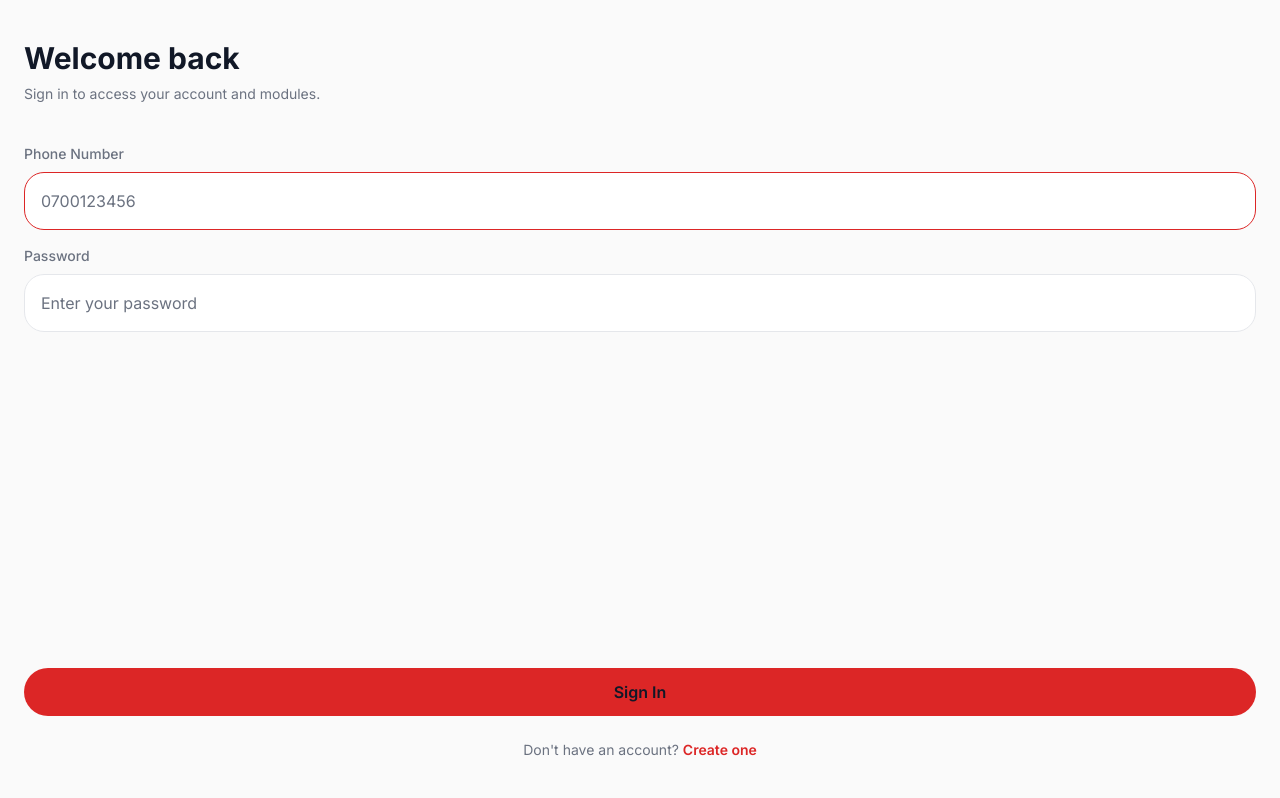
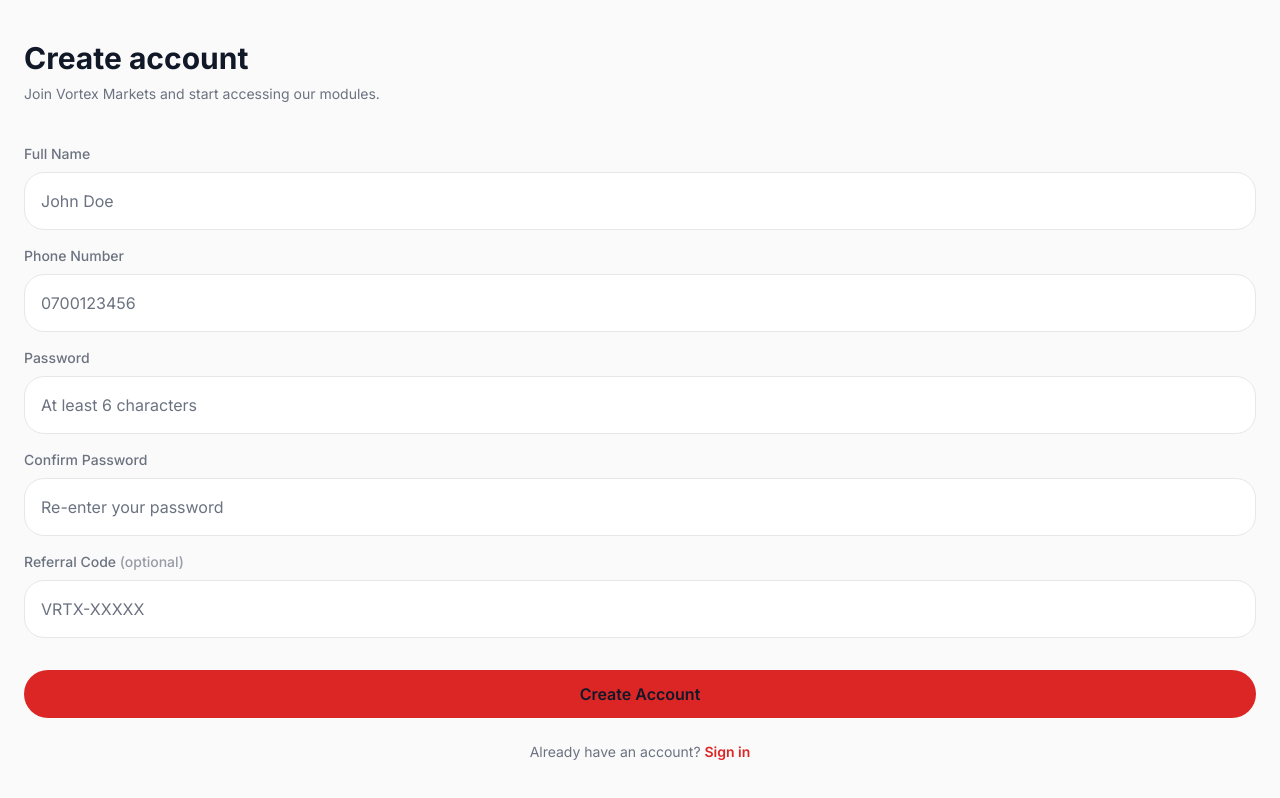
Before and after one commit to paercy32-eng/Vortex-Markets, a Next.js app: page /login in a window 1280 px wide. Shown: the top 798 px of the page. Built offline with nearby package versions, Linux system fonts and the light colour scheme.

Commit message:
Update page.tsx

```diff
--- a/app/(auth)/login/page.tsx
+++ b/app/(auth)/login/page.tsx
@@ -1,22 +1,28 @@
 'use client';
 
-import { useState, Suspense } from 'react';
+import { useState, useEffect, Suspense } from 'react';
 import { useSearchParams } from 'next/navigation';
 import Link from 'next/link';
 
-function LoginForm() {
+function RegisterForm() {
   const searchParams = useSearchParams();
   const error = searchParams.get('error');
+  const [referralCode, setReferralCode] = useState('');
   const [submitting, setSubmitting] = useState(false);
+
+  useEffect(() => {
+    const ref = searchParams.get('ref');
+    if (ref) setReferralCode(ref.toUpperCase());
+  }, [searchParams]);
 
   return (
     <div className="min-h-screen bg-background flex flex-col px-6 py-10">
       <div className="mb-10">
         <h1 className="text-3xl font-bold text-foreground mb-2">
-          Welcome back
+          Create account
         </h1>
         <p className="text-muted text-sm">
-          Sign in to access your account and modules.
+          Join Vortex Markets and start accessing our modules.
         </p>
       </div>
 
@@ -27,11 +33,26 @@ function LoginForm() {
       )}
 
       <form
-        action="/api/auth/login"
+        action="/api/auth/register"
         method="POST"
         onSubmit={() => setSubmitting(true)}
         className="flex-1 flex flex-col gap-4"
       >
+        <div>
+          <label htmlFor="name" className="input-label">
+            Full Name
+          </label>
+          <input
+            id="name"
+            name="name"
+            type="text"
+            className="input"
+            placeholder="John Doe"
+            required
+            autoComplete="name"
+          />
+        </div>
+
         <div>
           <label htmlFor="phone" className="input-label">
             Phone Number
@@ -45,7 +66,6 @@ function LoginForm() {
             required
             autoComplete="username"
             inputMode="tel"
-            autoFocus
           />
         </div>
 
@@ -58,9 +78,42 @@ function LoginForm() {
             name="password"
             type="password"
             className="input"
-            placeholder="Enter your password"
+            placeholder="At least 6 characters"
             required
-            autoComplete="current-password"
+            autoComplete="new-password"
+            minLength={6}
+          />
+        </div>
+
+        <div>
+          <label htmlFor="confirmPassword" className="input-label">
+            Confirm Password
+          </label>
+          <input
+            id="confirmPassword"
+            name="confirmPassword"
+            type="password"
+            className="input"
+            placeholder="Re-enter your password"
+            required
+            autoComplete="new-password"
+            minLength={6}
+          />
+        </div>
+
+        <div>
+          <label htmlFor="referralCode" className="input-label">
+            Referral Code <span className="text-muted/70">(optional)</span>
+          </label>
+          <input
+            id="referralCode"
+            name="referralCode"
+            type="text"
+            className="input uppercase"
+            placeholder="VRTX-XXXXX"
+            value={referralCode}
+            onChange={(e) => setReferralCode(e.target.value.toUpperCase())}
+            autoComplete="off"
           />
         </div>
 
@@ -71,13 +124,13 @@ function LoginForm() {
           className="btn-primary w-full"
           disabled={submitting}
         >
-          {submitting ? 'Signing in...' : 'Sign In'}
+          {submitting ? 'Creating account...' : 'Create Account'}
         </button>
 
         <p className="text-center text-sm text-muted mt-2">
-          Don&apos;t have an account?{' '}
-          <Link href="/register" className="text-primary font-semibold">
-            Create one
+          Already have an account?{' '}
+          <Link href="/login" className="text-primary font-semibold">
+            Sign in
           </Link>
         </p>
       </form>
@@ -85,7 +138,7 @@ function LoginForm() {
   );
 }
 
-export default function LoginPage() {
+export default function RegisterPage() {
   return (
     <Suspense
       fallback={
@@ -94,7 +147,7 @@ export default function LoginPage() {
         </div>
       }
     >
-      <LoginForm />
+      <RegisterForm />
     </Suspense>
   );
 }
```
